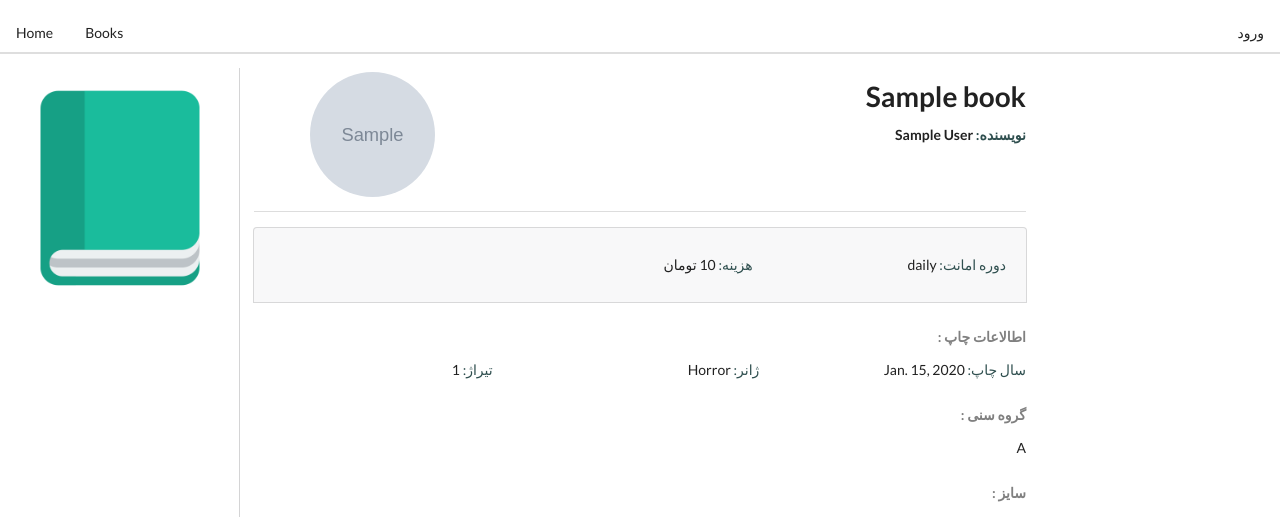
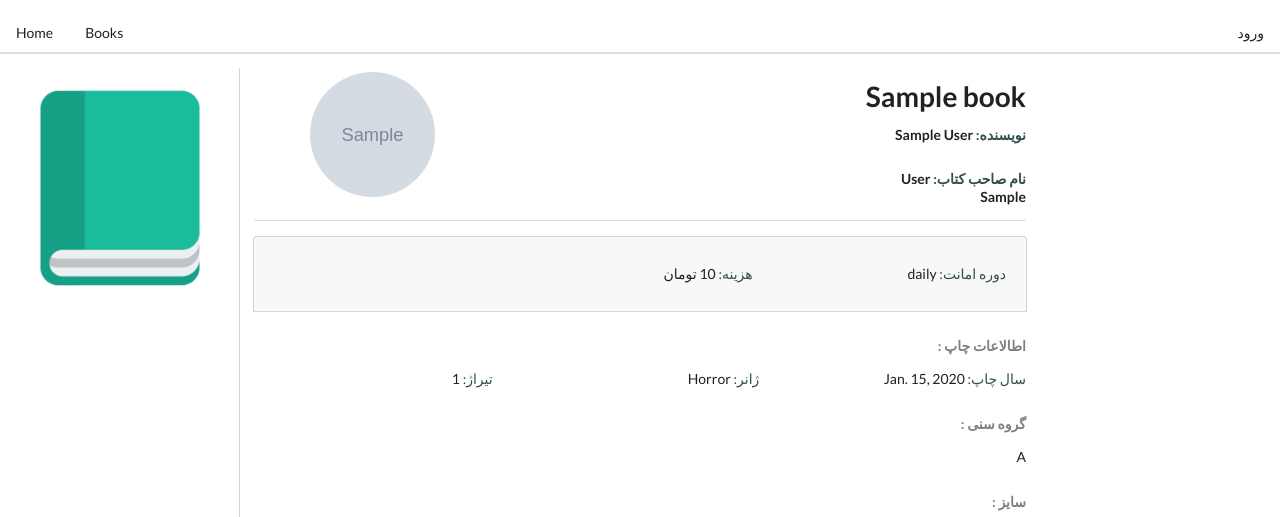
Before and after one commit to sadjadtavakoli/farjad-agile, a Django app: page /books/1/ in a window 1280 px wide. Shown: the top 517 px of the page. Run offline with Django 3.2, Linux system fonts and the light colour scheme; tables that the repository leaves empty hold one stand-in row (values such as "Sample post"); grey boxes marked "Sample" are stand-in pictures; parts of the project's set-up code (start-up, migrations or seed data) failed here and were passed over.

Commit message:
add owner name in book html

```diff
--- a/books/templates/books/others_book_detail.html
+++ b/books/templates/books/others_book_detail.html
@@ -27,10 +27,14 @@
                 <div>
                     <div class="ui grid">
                         <div class="four column row">
-                            <div class="right floated column"><h5
-                                    class="ui right header">
-                                <span class="ftitle">نویسنده:</span> {{ book.author }}
-                            </h5></div>
+                            <div class="right floated column">
+                                <h5
+                                        class="ui right header">
+                                    <span class="ftitle">نویسنده:</span> {{ book.author }}
+                                    <h5><span class="ftitle">نام صاحب کتاب:</span> {{ book.owner.last_name}} {{ book.owner.first_name}}</h5>
+                                </h5>
+                            </div>
+
                             <div class="left floated column" style="direction: ltr;">
                                 <a href="{% url 'books:edit' book_pk=book.id %}">
                                 </a>
```
